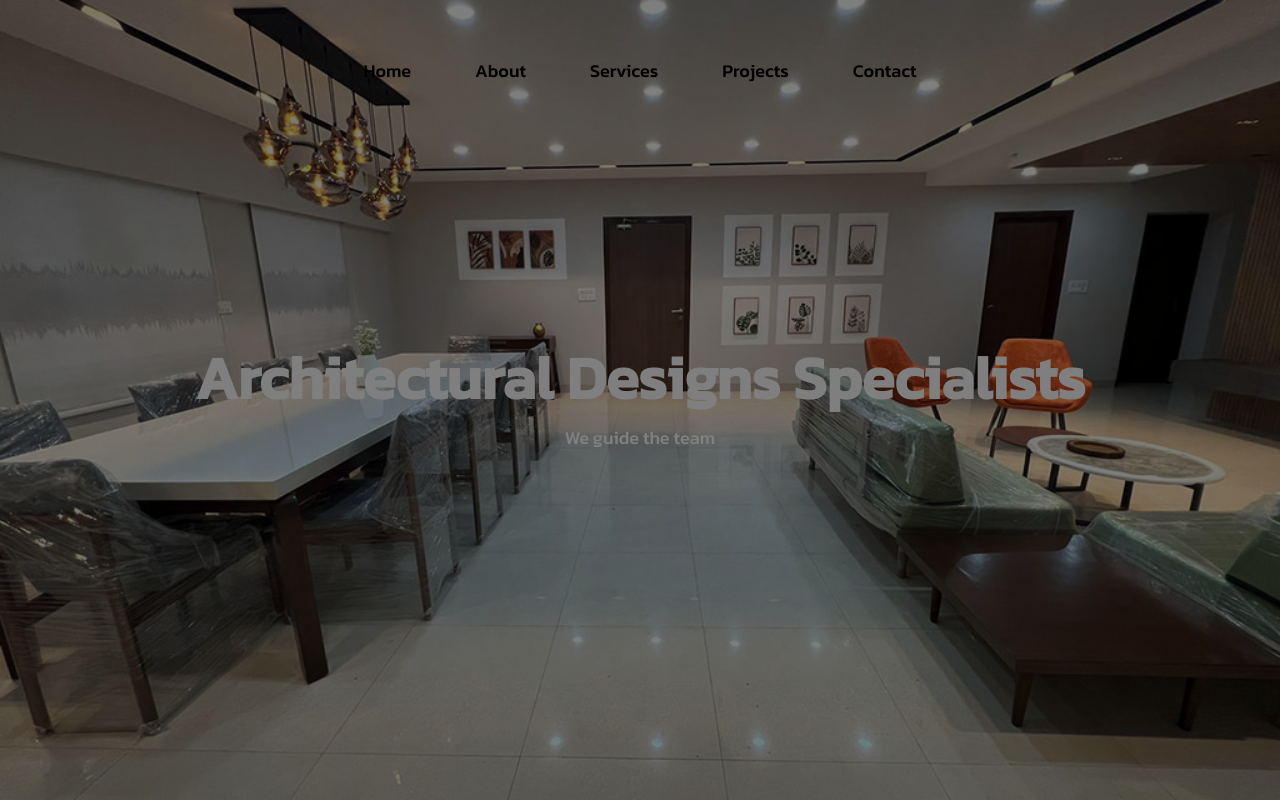
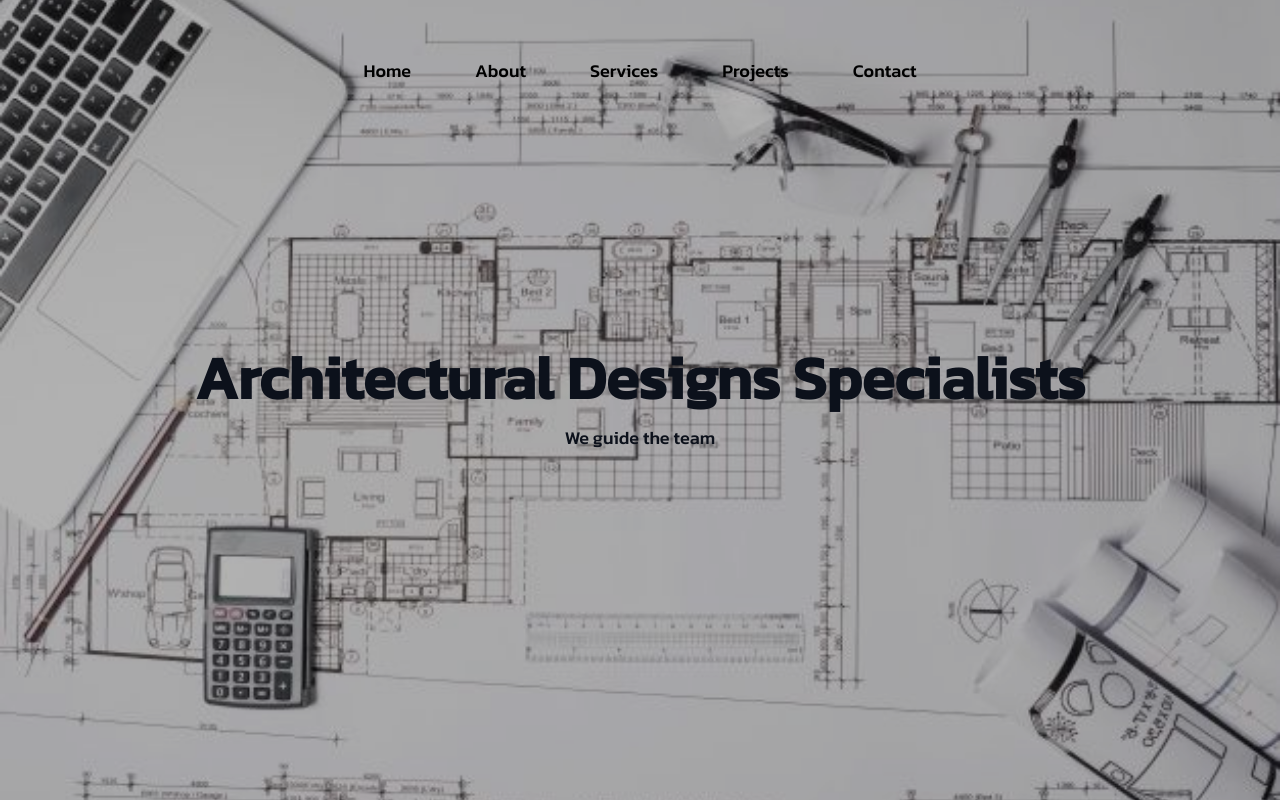
Before and after one commit to AkshayKalamkarr/supremeinfrastructure, a Next.js app: page /about/architecturalDesigns in a window 1280 px wide. Shown: the top 802 px of the page. Built offline with nearby package versions, Linux system fonts and the light colour scheme.

Commit message:
new code

```diff
--- a/app/about/architecturalDesigns/page.jsx
+++ b/app/about/architecturalDesigns/page.jsx
@@ -9,13 +9,13 @@ export default function Home() {
       {/* Hero Section */}
       <motion.section
         className="relative h-screen bg-cover bg-center"
-        style={{ backgroundImage: "url('/images/portfolio/img-3.jpg')" }}
+        style={{ backgroundImage: "url('/images/about/architectural.jpg')" }}
         initial={{ opacity: 0 }}
         animate={{ opacity: 1 }}
         transition={{ duration: 1 }}
       >
-        <div className="absolute inset-0 bg-black bg-opacity-50"></div>
-        <div className="container mx-auto h-full flex flex-col justify-center text-white">
+        <div className="absolute inset-0 bg-black bg-opacity-30"></div>
+        <div className="container mx-auto h-full flex flex-col justify-center text-gray-900">
           <motion.h2
             className="text-4xl md:text-6xl font-bold text-center"
             initial={{ y: -50, opacity: 0 }}
```
